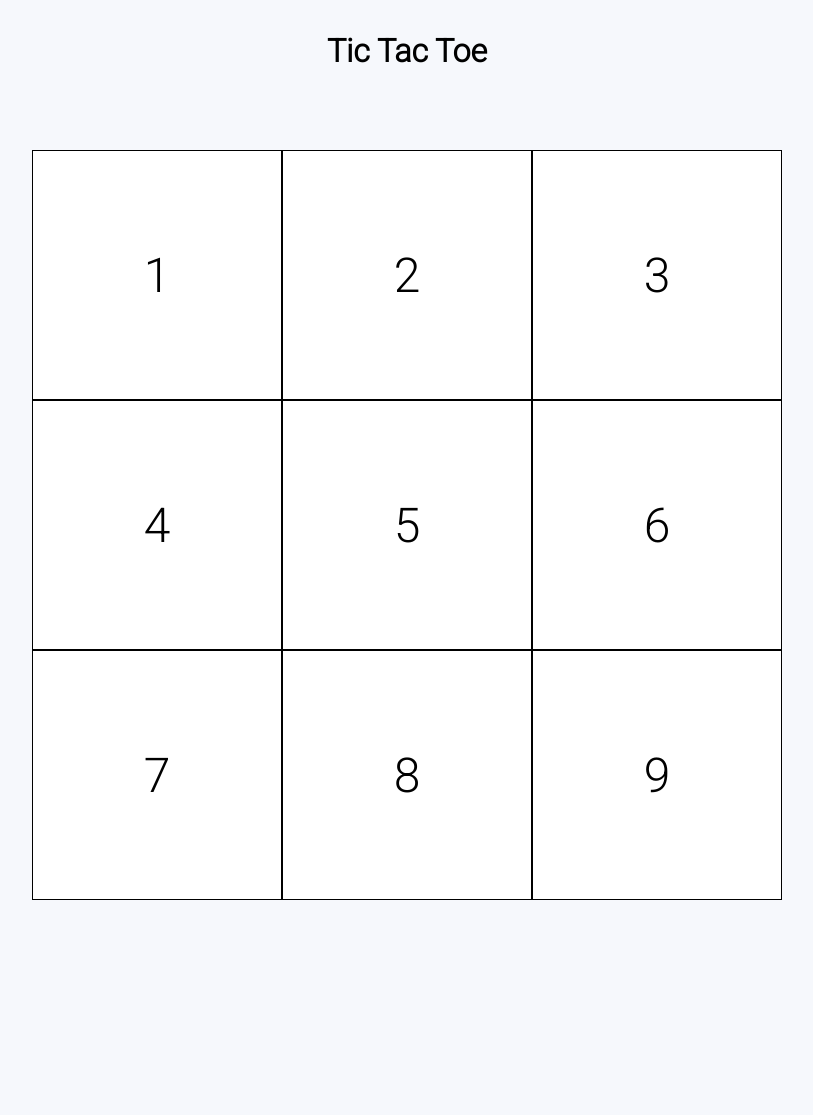
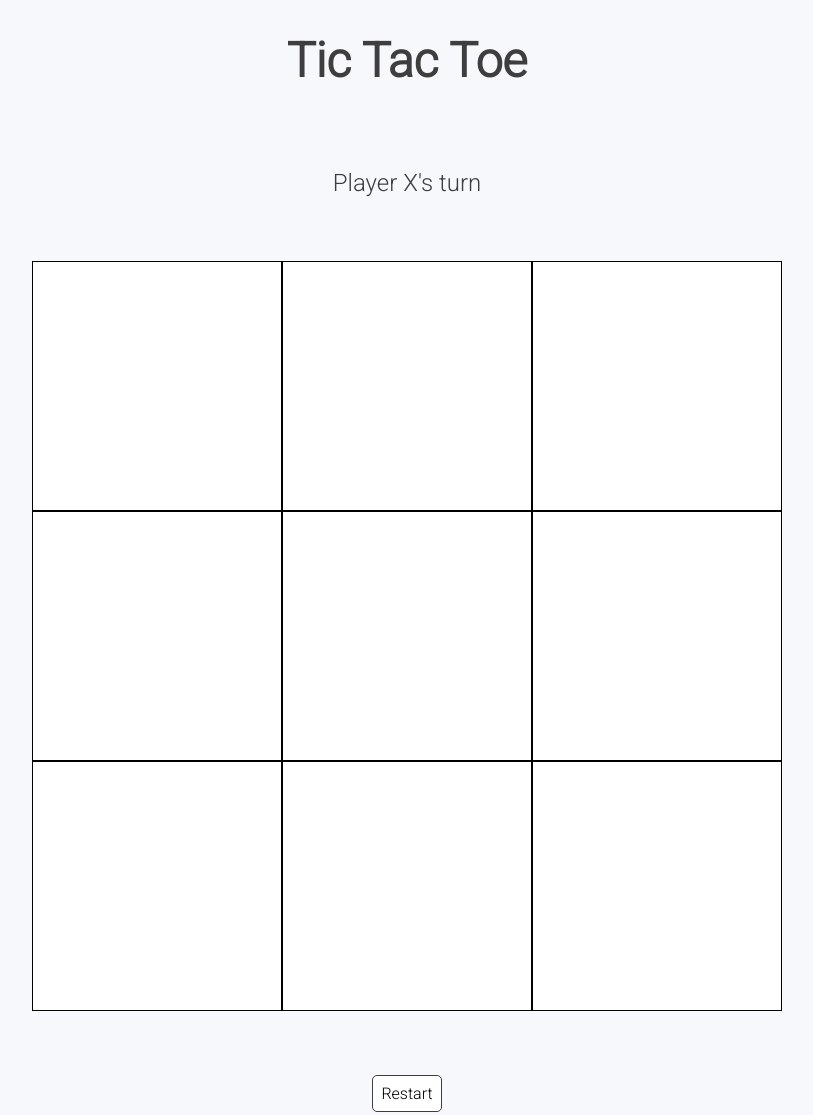
Before and after one commit to marcaroni3d/tic-tac-toe, a plain HTML site: page index.html in a window 1280 px wide. Shown: the whole page, without its empty margins (233-1046 px from the left). Before the commit the page ends 932 px from the top, so only its background shows below. Drawn offline with Linux system fonts and the light colour scheme.

Commit message:
version 1.0: working UI. Does not yet check for winner

```diff
--- a/index.html
+++ b/index.html
@@ -11,17 +11,21 @@
         <h1>Tic Tac Toe</h1>
     </header>
     <div class="main-container">
+        <div id="main-text"></div>
+
         <div class="game-container">
-            <div class="game-cell" data-x="0" data-y="0"></div>
-            <div class="game-cell" data-x="0" data-y="1"></div>
-            <div class="game-cell" data-x="0" data-y="2"></div>
-            <div class="game-cell" data-x="1" data-y="0"></div>
-            <div class="game-cell" data-x="1" data-y="1"></div>
-            <div class="game-cell" data-x="1" data-y="2"></div>
-            <div class="game-cell" data-x="2" data-y="0"></div>
-            <div class="game-cell" data-x="2" data-y="1"></div>
-            <div class="game-cell" data-x="2" data-y="2"></div>
+            <div class="game-cell" data-index="0"></div>
+            <div class="game-cell" data-index="1"></div>
+            <div class="game-cell" data-index="2"></div>
+            <div class="game-cell" data-index="3"></div>
+            <div class="game-cell" data-index="4"></div>
+            <div class="game-cell" data-index="5"></div>
+            <div class="game-cell" data-index="6"></div>
+            <div class="game-cell" data-index="7"></div>
+            <div class="game-cell" data-index="8"></div>
         </div>
+
+        <button id="restart-button">Restart</button>
     </div>
 
     <script src="script.js"></script>
--- a/script.js
+++ b/script.js
@@ -1,5 +1,15 @@
+const Player = (sign) => {
+    this.sign = sign
+
+    const getSign = () => {
+        return sign
+    }
+
+    return { getSign }
+};
+
 const Gameboard = (() => {
-    let board = ['1','2','3','4','5','6','7','8','9'];
+    let board = ['','','','','','','','',''];
 
     const setField = (index, sign) => {
         if (index > board.length) return
@@ -14,17 +24,28 @@ const Gameboard = (() => {
             board[i] = ''
         }
     }
+
     return { setField, getField, reset }
 })();
 
-const Player = (name, sign) => {
-    const getName = () => name;
-    const getSign = () => sign;
-    return { getName, getSign }
-}
-
 const displayController = (() => {
     const gameCells = document.querySelectorAll('.game-cell')
+    const mainText = document.getElementById('main-text')
+    const restartButton = document.getElementById('restart-button')
+
+    gameCells.forEach(cell =>
+        cell.addEventListener('click', (e) => {
+            if (gameController.getIsOver() || e.target.textContent !== '') return
+            gameController.playRound(e.target.dataset.index)
+            updateGameboard()
+        }))
+
+    restartButton.onclick = (e) => {
+        Gameboard.reset()
+        gameController.reset()
+        updateGameboard()
+        setMainText("Player X's turn")
+    }
 
     const updateGameboard = () => {
         for (let i = 0; i < gameCells.length; i++) {
@@ -32,8 +53,67 @@ const displayController = (() => {
         }
     }
 
-    updateGameboard()
-})
+    const setResultMessage = (winner) => {
+        setMainText(`Player ${winner} has won!`)
+    }
+
+    const setMainText = (message) => {
+        mainText.textContent = message
+    }
+
+    return { setResultMessage, setMainText }
+})();
+
+const gameController = (() => {
+    const playerX = Player('X')
+    const playerO = Player('O')
+    let round = 1
+    let isOver = false
+
+    const playRound = (index) => {
+        Gameboard.setField(index, getCurrentPlayerSign())
+        if (checkWinner(index)) {
+            displayController.setResultMessage(getCurrentPlayerSign())
+            isOver = true
+            return
+        }
+        if (round === 9) {
+            displayController.setMainText('Draw game')
+            isOver = true
+            return
+        }
+        round++
+        displayController.setMainText(`Player ${getCurrentPlayerSign()}'s turn`)
+    }
+
+    const getCurrentPlayerSign = () => {
+        return round % 2 === 1 ? playerX.getSign() : playerO.getSign()
+    }
+
+    const checkWinner = (index) => {
+        const winConditions = [
+            [0, 1, 2],
+            [3, 4, 5],
+            [6, 7, 8],
+            [0, 3, 6],
+            [1, 4, 7],
+            [2, 5, 8],
+            [0, 4, 8],
+            [2, 4, 6],
+        ]
+    }
+
+    const getIsOver = () => {
+        return isOver
+    }
+
+    const reset = () => {
+        round = 1
+        isOver = false
+    }
+
+    return { playRound, getIsOver, reset }
+})();
 
 // INIT
-displayController()
+displayController.setMainText("Player X's turn")
--- a/style.css
+++ b/style.css
@@ -6,6 +6,7 @@
 
     font-family: 'Roboto', 'Open Sans', sans-serif;
 
+    --primary-dark: #3e3e3e;
     --primary-light: #fff;
     --secondary-light: #f6f8fc;
 }
@@ -19,20 +20,30 @@ body {
     padding: 2rem .5rem 2rem .5rem;
     min-height: 100vh;
     background-color: var(--secondary-light);
+    color: var(--primary-dark);
+    font-size: 1.5rem;
+}
+
+h1 {
+    font-size: 3rem;
 }
 
 .main-container {
-    width: 750px;
-    height: 750px;
-    background-color: var(--primary-light);
+    display: flex;
+    flex-direction: column;
+    justify-content: center;
+    align-items: center;
+    gap: 2rem;
 }
 
 .game-container {
     display: grid;
     grid-template-columns: 1fr 1fr 1fr;
     grid-template-rows: 1fr 1fr 1fr;
-    height: 100%;
-    width: 100%;
+    height: 750px;
+    width: 750px;
+    background-color: var(--primary-light);
+    margin: 2rem 0 2rem 0;
 }
 
 .game-cell {
@@ -41,4 +52,19 @@ body {
     display: flex;
     align-items: center;
     justify-content: center;
+    cursor: pointer;
 }
+
+#restart-button {
+    font-size: 1rem;
+    padding: .5rem;
+    background-color: var(--primary-light);
+    border: 1px solid var(--primary-dark);
+    border-radius: 5px;
+    cursor: pointer;
+}
+#restart-button:hover {
+    background-color: var(--primary-dark);
+    color: var(--primary-light);
+    transition: all .2s ease;
+}
```
